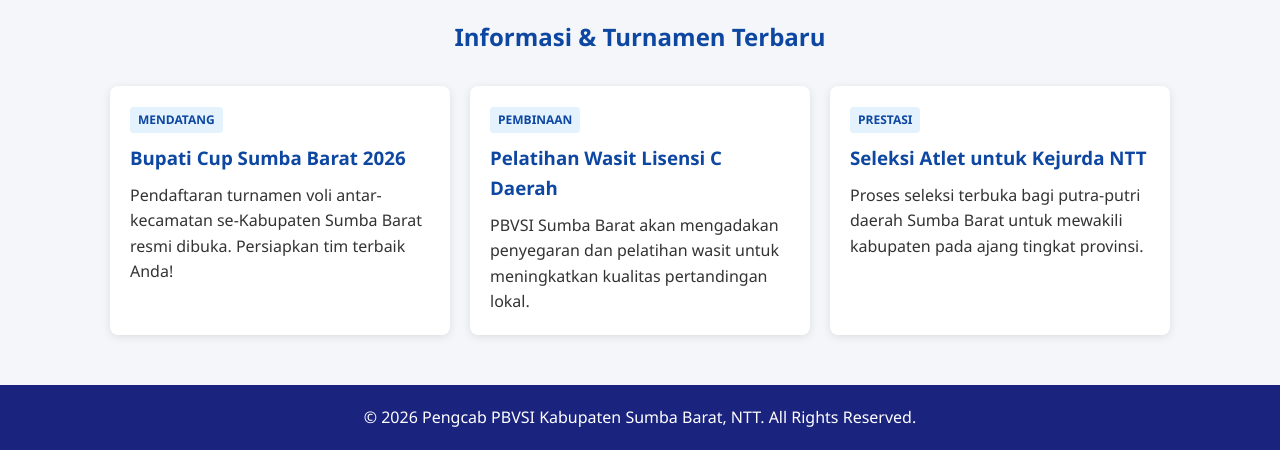
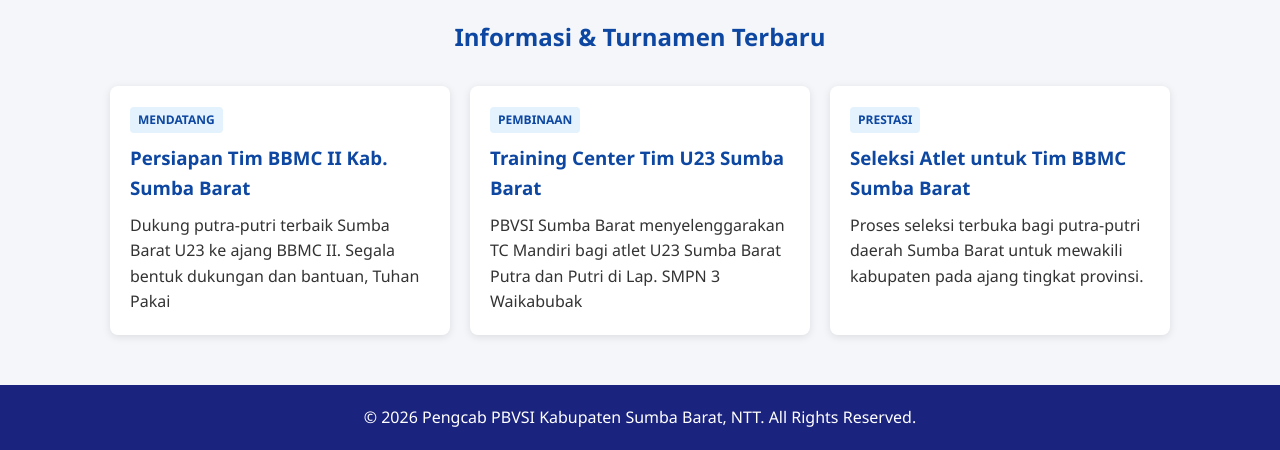
Before and after one commit to fredik-malo/pbvsi_sb, a plain HTML site: page index.html in a window 1280 px wide. Shown: the part 461-911 px from the top of the page. Drawn offline with Linux system fonts and the light colour scheme.

Commit message:
Update index.html

```diff
--- a/index.html
+++ b/index.html
@@ -188,8 +188,8 @@
             <div class="card">
                 <div class="card-body">
                     <span class="tag">MENDATANG</span>
-                    <h3>Bupati Cup Sumba Barat 2026</h3>
-                    <p>Pendaftaran turnamen voli antar-kecamatan se-Kabupaten Sumba Barat resmi dibuka. Persiapkan tim terbaik Anda!</p>
+                    <h3>Persiapan Tim BBMC II Kab. Sumba Barat</h3>
+                    <p>Dukung putra-putri terbaik Sumba Barat U23 ke ajang BBMC II. Segala bentuk dukungan dan bantuan, Tuhan Pakai</p>
                 </div>
             </div>
 
@@ -197,8 +197,8 @@
             <div class="card">
                 <div class="card-body">
                     <span class="tag">PEMBINAAN</span>
-                    <h3>Pelatihan Wasit Lisensi C Daerah</h3>
-                    <p>PBVSI Sumba Barat akan mengadakan penyegaran dan pelatihan wasit untuk meningkatkan kualitas pertandingan lokal.</p>
+                    <h3>Training Center Tim U23 Sumba Barat</h3>
+                    <p>PBVSI Sumba Barat menyelenggarakan TC Mandiri bagi atlet U23 Sumba Barat Putra dan Putri di Lap. SMPN 3 Waikabubak</p>
                 </div>
             </div>
 
@@ -206,7 +206,7 @@
             <div class="card">
                 <div class="card-body">
                     <span class="tag">PRESTASI</span>
-                    <h3>Seleksi Atlet untuk Kejurda NTT</h3>
+                    <h3>Seleksi Atlet untuk Tim BBMC Sumba Barat</h3>
                     <p>Proses seleksi terbuka bagi putra-putri daerah Sumba Barat untuk mewakili kabupaten pada ajang tingkat provinsi.</p>
                 </div>
             </div>
```
